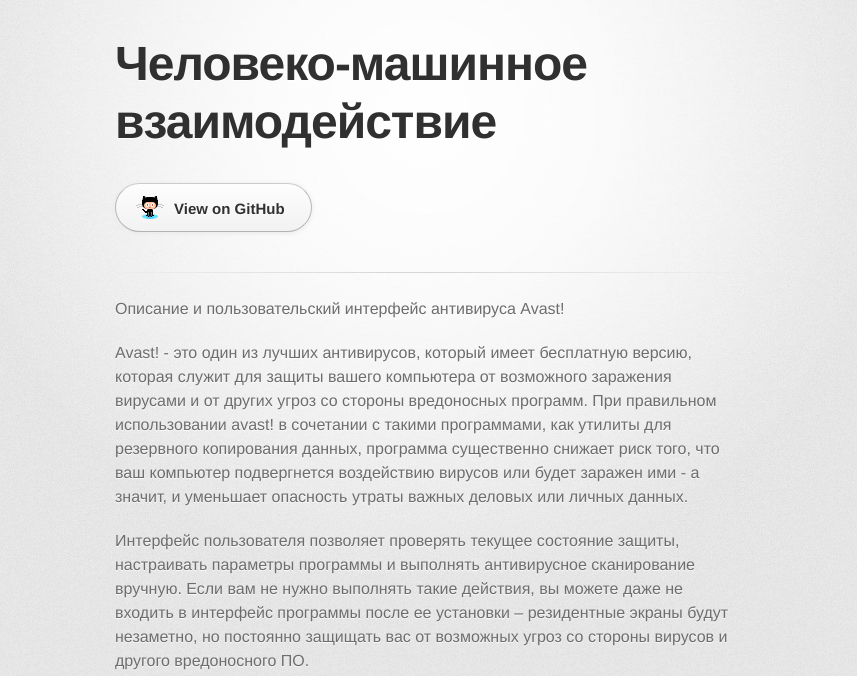
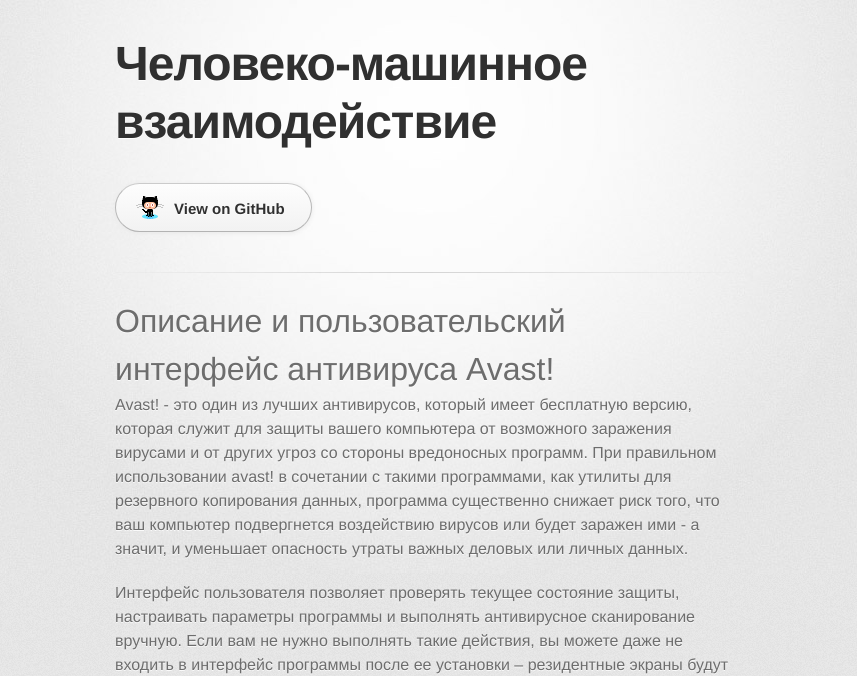
Before and after one commit to tnapcok/tnapcok.github.io, a plain HTML site: page index.html in a window 1280 px wide. Shown: the top 676 px of the page, without its empty margins (215-1072 px from the left). Drawn offline with Linux system fonts and the light colour scheme; a web font is replaced by a local one.

```diff
--- a/index.html
+++ b/index.html
@@ -29,7 +29,8 @@
         <hr>
 
         <section id="main_content">
-          <p>Описание и пользовательский интерфейс антивируса Avast!</p>
+          <h1>
+<a name="%D0%9E%D0%BF%D0%B8%D1%81%D0%B0%D0%BD%D0%B8%D0%B5-%D0%B8-%D0%BF%D0%BE%D0%BB%D1%8C%D0%B7%D0%BE%D0%B2%D0%B0%D1%82%D0%B5%D0%BB%D1%8C%D1%81%D0%BA%D0%B8%D0%B9-%D0%B8%D0%BD%D1%82%D0%B5%D1%80%D1%84%D0%B5%D0%B9%D1%81-%D0%B0%D0%BD%D1%82%D0%B8%D0%B2%D0%B8%D1%80%D1%83%D1%81%D0%B0-avast" class="anchor" href="#%D0%9E%D0%BF%D0%B8%D1%81%D0%B0%D0%BD%D0%B8%D0%B5-%D0%B8-%D0%BF%D0%BE%D0%BB%D1%8C%D0%B7%D0%BE%D0%B2%D0%B0%D1%82%D0%B5%D0%BB%D1%8C%D1%81%D0%BA%D0%B8%D0%B9-%D0%B8%D0%BD%D1%82%D0%B5%D1%80%D1%84%D0%B5%D0%B9%D1%81-%D0%B0%D0%BD%D1%82%D0%B8%D0%B2%D0%B8%D1%80%D1%83%D1%81%D0%B0-avast"><span class="octicon octicon-link"></span></a>Описание и пользовательский интерфейс антивируса Avast!</h1>
 
 <p>Avast! - это один из лучших антивирусов,  который имеет бесплатную версию, которая служит для защиты вашего компьютера от возможного заражения вирусами и от других угроз со стороны вредоносных программ. При правильном использовании avast! в сочетании с такими программами, как утилиты для резервного копирования данных, программа существенно снижает риск того, что ваш компьютер подвергнется воздействию вирусов или будет заражен ими - а значит, и уменьшает опасность утраты важных деловых или личных данных.</p>
 
```
Also changed, not shown: params.json (+1 -1 lines).
